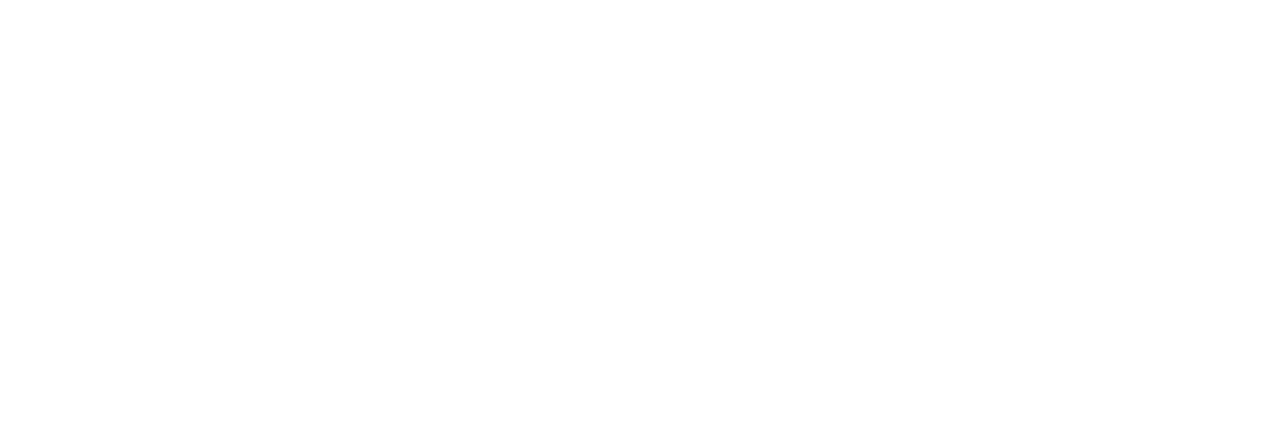
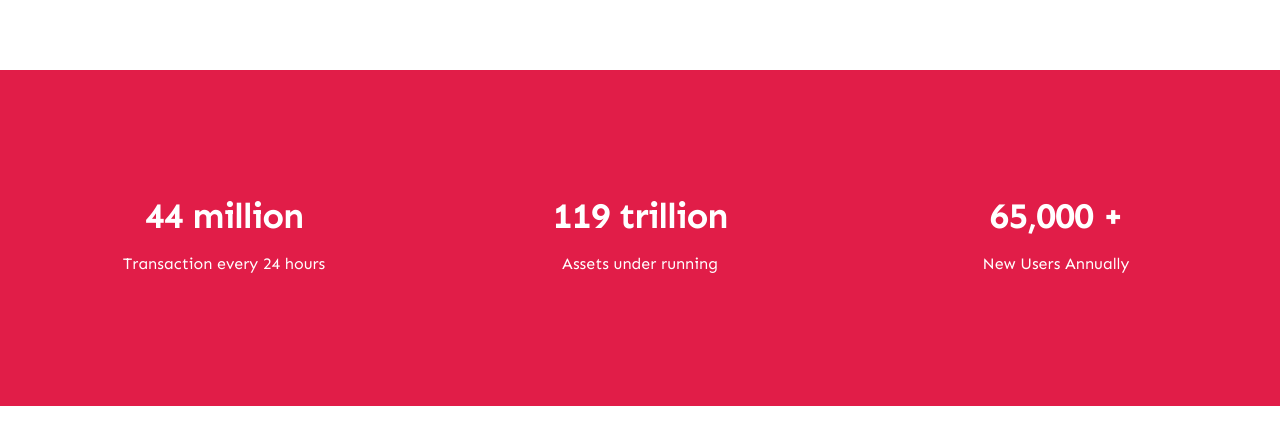
Before and after one commit to ayush844/HomeDecorFrontend, a Next.js app: page / in a window 1280 px wide. Shown: the part 746-1190 px from the top of the page. Built offline with nearby package versions, Linux system fonts and the light colour scheme.

Commit message:
Company info section
Signed-off-by: ayush844 <ayush.xyz1625@gmail.com>

```diff
--- a/app/page.js
+++ b/app/page.js
@@ -1,7 +1,11 @@
+import CompanySection from "@/components/CompanySection";
 import HeroSection from "@/components/HeroSection";
 
 export default function Home() {
   return (
-    <HeroSection />
+    <>
+      <HeroSection />
+      <CompanySection />
+    </>
   );
 }
--- /dev/null
+++ b/components/Badge.jsx
@@ -0,0 +1,18 @@
+'use client'
+
+import CountUp from 'react-countup'
+
+const Badge = ({containerStyles, endCountNum, endCountText}) => {
+  return (
+    <div className={`${containerStyles}`}>
+        <div className=' flex items-center justify-center gap-x-2'>
+            <div className=' text-4xl leading-none font-bold'>
+                <CountUp end={endCountNum} delay={1} duration={4} />
+                {endCountText}
+            </div>
+        </div>
+    </div>
+  )
+}
+
+export default Badge
--- /dev/null
+++ b/components/CompanySection.jsx
@@ -0,0 +1,47 @@
+"use client"
+
+import { desVariants, tagVariants, titleVariants } from "@/utils/animation"
+import Badge from "./Badge"
+
+import { motion } from "framer-motion"
+
+const CompanySection = () => {
+  return (
+    <div className="bg-primary dark:bg-tertiary py-24 sm:py-32">
+        <div className=" mx-auto max-w-7xl px-6 lg:px-8">
+            <dl className="grid grid-cols-1 gap-x-8 gap-y-16 text-center lg:grid-cols-3">
+
+                <motion.div initial='offscreen' whileInView={"onscreen"} variants={titleVariants} className=" mx-auto flex flex-col max-w-xs gap-y-4">
+                    <dt className=" text-white leading-7">
+                        Transaction every 24 hours
+                    </dt>
+                    <dd className=" order-first text-4xl font-semibold tracking-tight text-white sm:text-5xl">
+                        <Badge endCountNum={44} endCountText=" million" />
+                    </dd>
+                </motion.div>
+
+                <motion.div initial='offscreen' whileInView={"onscreen"} variants={tagVariants}  className=" mx-auto flex flex-col max-w-xs gap-y-4">
+                    <dt className=" text-white leading-7">
+                        Assets under running
+                    </dt>
+                    <dd className=" order-first text-4xl font-semibold tracking-tight text-white sm:text-5xl">
+                        <Badge endCountNum={119} endCountText=" trillion" />
+                    </dd>
+                </motion.div>
+
+                <motion.div initial='offscreen' whileInView={"onscreen"} variants={tagVariants} className=" mx-auto flex flex-col max-w-xs gap-y-4">
+                    <dt className=" text-white leading-7">
+                        New Users Annually
+                    </dt>
+                    <dd className=" order-first text-4xl font-semibold tracking-tight text-white sm:text-5xl">
+                        <Badge endCountNum={65000} endCountText=" +" />
+                    </dd>
+                </motion.div>
+
+            </dl>
+        </div>
+    </div>
+  )
+}
+
+export default CompanySection
--- a/components/Header.jsx
+++ b/components/Header.jsx
@@ -26,7 +26,7 @@
 
 
   return (
-    <header className={`${header ? 'py-3 bg-red-50 shadow-lg dark:bg-blue-950' : 'py-5 dark:bg-transparent'} sticky top-0 z-30 transition-all ${pathname==="/" && "bg-[#fff]"}`}>
+    <header className={`${header ? 'py-3 bg-red-50 shadow-lg  dark:bg-black' : 'py-5 dark:bg-transparent'} sticky top-0 z-30 transition-all ${pathname==="/" && "bg-[#fff]"}`}>
       <div className=' container mx-0 sm:mx-auto py-0 sm:py-2'>
         <div className='flex items-center justify-between gap-2'>
           {/* LOGO */}
--- a/components/HeroSection.jsx
+++ b/components/HeroSection.jsx
@@ -1,23 +1,35 @@
+"use client"
+
 import Image from "next/image";
 import { Button } from "./ui/button"
 import { TbArrowUpRight } from "react-icons/tb";
+
+import { desVariants, tagVariants, titleVariants } from '@/utils/animation'
+
+import { motion } from "framer-motion";
 
 const HeroSection = () => {
   return (
     <div className='container py-12 xl:py-24 h-auto text-center lg:py-0 lg:text-left lg:flex lg:justify-between'>
       <div className=' lg:w-1/2 xl:py-14 lg:py-8'>
 
-        <p className=' tracking-widest uppercase'>Offers for Best Interior</p>
+        <motion.p initial='offscreen' whileInView={"onscreen"} variants={titleVariants} className=' tracking-widest uppercase'>
+          Offers for Best Interior
+        </motion.p>
 
-        <h1 className='h1'>
+        <motion.h1 initial='offscreen' whileInView={"onscreen"} variants={desVariants}  className='h1'>
           Make your home a <br /> piece of art
-        </h1>
+        </motion.h1>
 
-        <p className='pb-6 text-muted-foreground xl:pb-10 '>Transform your living space with our exquisite home decor collections. Discover the beauty of thoughtfully curated interiors that reflect your personal style and create a sanctuary of comfort and elegance. Elevate your home with timeless pieces that bring warmth and sophistication to every room.</p>
+        <motion.p initial='offscreen' whileInView={"onscreen"} variants={tagVariants}  className='pb-6 text-muted-foreground xl:pb-10 '>Transform your living space with our exquisite home decor collections. Discover the beauty of thoughtfully curated interiors that reflect your personal style and create a sanctuary of comfort and elegance. Elevate your home with timeless pieces that bring warmth and sophistication to every room.</motion.p>
 
-        <Button className="inline-flex items-center px-8 py-3 text-white rounded-full shadow-lg hover:bg-gray-800 hover:ring-2 hover:ring-gray-950 ring-offset-2">
-          BOOK NOW <TbArrowUpRight className="w-5 h-5 ml-2 " />
-        </Button>
+        <motion.div initial='offscreen' whileInView={"onscreen"} variants={tagVariants} >
+          <Button className="inline-flex items-center px-8 py-3 text-white rounded-full shadow-lg hover:bg-gray-800 hover:ring-2 hover:ring-gray-950 ring-offset-2">
+            BOOK NOW <TbArrowUpRight className="w-5 h-5 ml-2 " />
+          </Button>
+        </motion.div>
+
+
 
       </div>
 
--- /dev/null
+++ b/utils/animation.js
@@ -0,0 +1,67 @@
+
+export const containerVariants = (delay = 0)=>({
+    "offscreen": {
+        opacity: 0,
+        y: 30
+    },
+    "onscreen": {
+        opacity: 1,
+        y: 0,
+        transition: {
+            type: "spring",
+            duration: 2,
+            delay
+        }
+    }
+})
+
+
+
+export const tagVariants = {
+    "offscreen": {
+        opacity: 0,
+        y: 10
+    },
+    "onscreen": {
+        opacity: 1,
+        y: 0,
+        transition: {
+            type: "spring",
+            duration: 2.8,
+            delay: .4
+        }
+    }
+}
+
+
+export const titleVariants = {
+    "offscreen": {
+        opacity: 0,
+        y: 30
+    },
+    "onscreen": {
+        opacity: 1,
+        y: 0,
+        transition: {
+            type: "spring",
+            duration: 2.2
+        }
+    }
+}
+
+
+export const desVariants = {
+    "offscreen": {
+        opacity: 0,
+        y: 20
+    },
+    "onscreen": {
+        opacity: 1,
+        y: 0,
+        transition: {
+            type: "spring",
+            duration: 2.6,
+            delay: .2
+        }
+    }
+}
```
